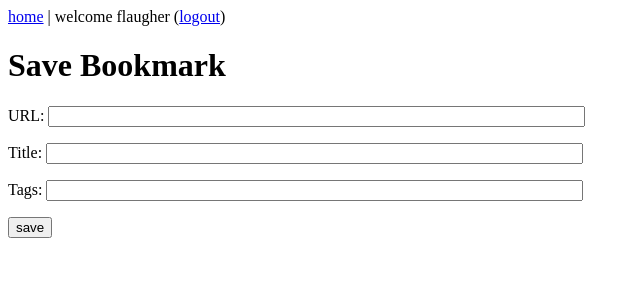
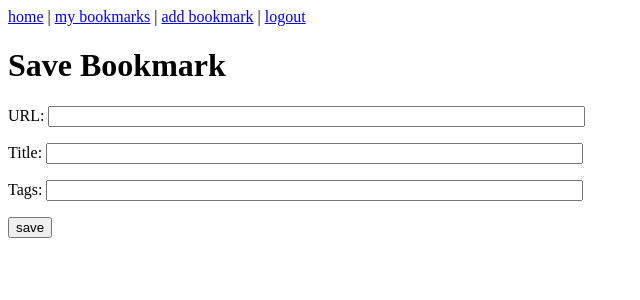
Before and after one commit to chanul13/django_bookmarks, a Django app: page /save/ in a window 1280 px wide. Shown: the top 300 px of the page, without its empty margins (0-640 px from the left). Run offline with Django 3.2, Linux system fonts and the light colour scheme; a user stored in the database is signed in; parts of the project's set-up code (start-up, migrations or seed data) failed here and were passed over.

Commit message:
Added ability to restrict access to Save Bookmarks page to logged in users

```diff
--- a/bookmarks/views.py
+++ b/bookmarks/views.py
@@ -5,6 +5,7 @@ from django.template.loader import get_template
 from django.contrib.auth.models import User
 from django.shortcuts import render_to_response
 from django.contrib.auth import logout
+from django.contrib.auth.decorators import login_required
 from bookmarks.forms import *
 from bookmarks.models import *
 
@@ -92,6 +93,7 @@ def register_page(request):
     )
 
 
+@login_required
 def bookmark_save_page(request):
 
     if request.method == 'POST':  # If the form has been submitted...
--- a/django_bookmarks/settings.py
+++ b/django_bookmarks/settings.py
@@ -2,6 +2,7 @@
 
 DEBUG = True
 TEMPLATE_DEBUG = DEBUG
+LOGIN_URL = '/login/'
 
 ADMINS = (
     # ('Your Name', 'your_email@example.com'),
--- a/templates/base.html
+++ b/templates/base.html
@@ -13,8 +13,9 @@
     <div id="nav">
         <a href="/">home</a> |
         {% if user.is_authenticated %}
-            welcome {{ user.username }}
-            (<a href="/logout">logout</a>)
+            <a href="/user/{{ user.username }}/">my bookmarks</a> |
+            <a href="/save/">add bookmark</a> |
+            <a href="/logout">logout</a>
         {% else %}
             <a href="/login/">login</a> |
             <a href="/register/">register</a>
```
Also changed, not shown: django_bookmarks/bookmarks.db, 2 other files.
